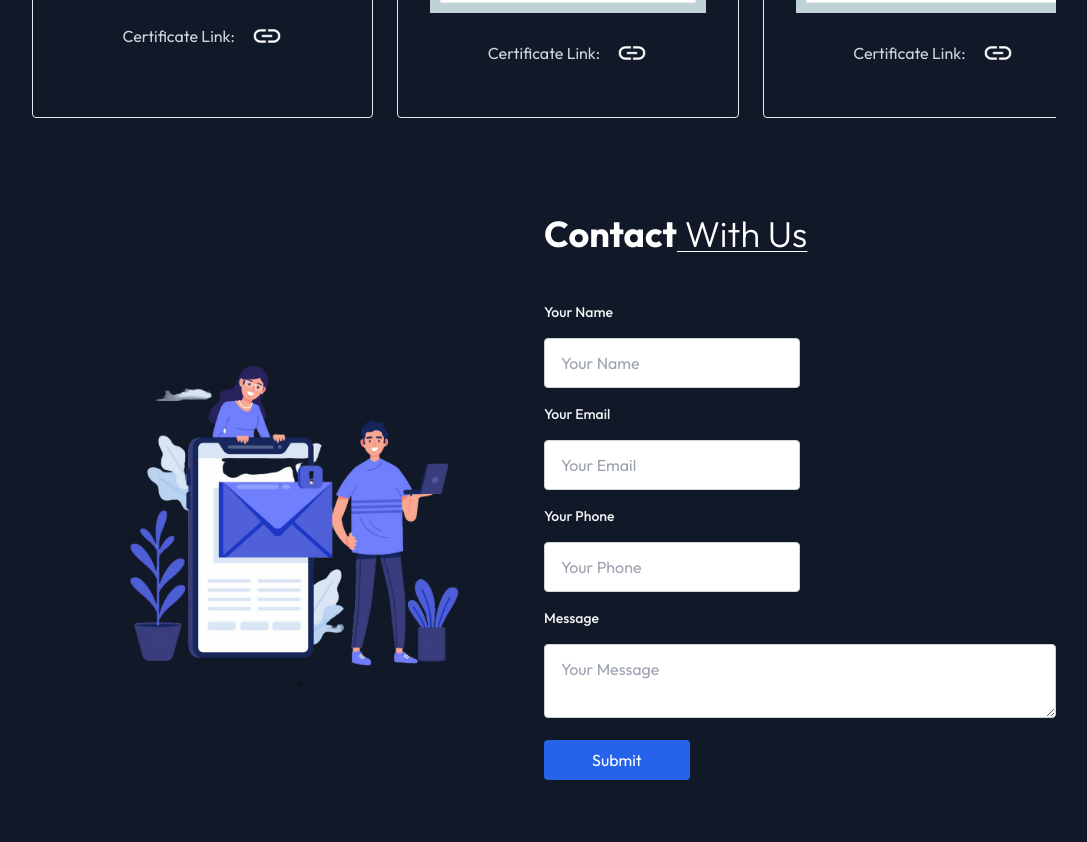
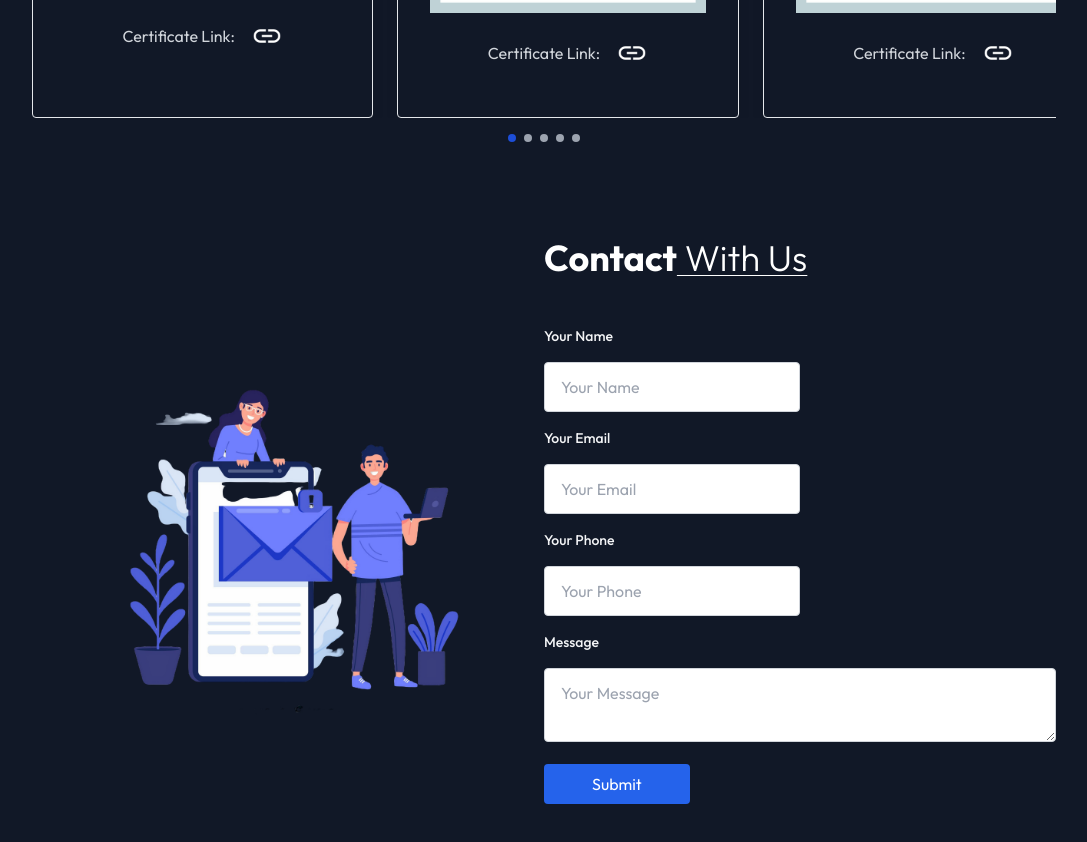
Before and after one commit to rohit-raj7/Portolio, a React (Vite) app: page / in a window 1280 px wide. Shown: the part 4040-4882 px from the top of the page, without its empty margins (96-1183 px from the left). Built offline with nearby package versions, Linux system fonts and the light colour scheme.

Commit message:
Update Certification.jsx

```diff
--- a/src/Components/Certification.jsx
+++ b/src/Components/Certification.jsx
@@ -1,12 +1,17 @@
 
-import React, { useEffect, useState } from "react";
-import { assets, projectsData } from "../assets/assets";
+
+
+import React, { useEffect, useRef, useState } from "react";
+import { projectsData } from "../assets/assets";
 import { motion } from "framer-motion";
 
 function Project() {
   const [cardsToShow, setCardsToShow] = useState(1);
+  const [activeIndex, setActiveIndex] = useState(0);
+  const scrollContainerRef = useRef(null);
 
   useEffect(() => {
+
     const updateCardsToShow = () => {
       if (window.innerWidth >= 1024) {
         setCardsToShow(Math.min(projectsData.length, 3));
@@ -21,6 +26,35 @@ function Project() {
 
     return () => window.removeEventListener("resize", updateCardsToShow);
   }, []);
+
+  useEffect(() => {
+    const handleScroll = () => {
+      const container = scrollContainerRef.current;
+      if (container) {
+        const scrollPosition = container.scrollLeft;
+        const cardWidth = container.offsetWidth / cardsToShow;
+        const newIndex = Math.round(scrollPosition / cardWidth);
+        setActiveIndex(newIndex);
+      }
+    };
+
+    const container = scrollContainerRef.current;
+    container?.addEventListener("scroll", handleScroll);
+
+    return () => container?.removeEventListener("scroll", handleScroll);
+  }, [cardsToShow]);
+
+  const handleDotClick = (index) => {
+    setActiveIndex(index);
+    const container = scrollContainerRef.current;
+    if (container) {
+      const cardWidth = container.offsetWidth / cardsToShow;
+      container.scrollTo({
+        left: index * cardWidth,
+        behavior: "smooth",
+      });
+    }
+  };
 
   return (
     <motion.div
@@ -41,12 +75,19 @@ function Project() {
         Please go through the Certification given below.
       </p>
 
-      <div className="overflow-x-auto flex gap-6 scrollbar-thin scrollbar-thumb-gray-500 scrollbar-track-gray-200">
+      <div
+        ref={scrollContainerRef}
+        className="overflow-x-auto flex gap-6 scrollbar-thin scrollbar-thumb-gray-500 scrollbar-track-gray-200"
+        style={{ scrollSnapType: "x mandatory" }}
+      >
         {projectsData.map((project, index) => (
           <div
             key={index}
             className="flex-shrink-0 max-w-[300px] sm:max-w-[350px] md:max-w-[400px] border shadow-lg rounded px-6 sm:px-8 py-8 sm:py-12 text-start hover:bg-gray-800"
-            style={{ flex: `0 0 ${100 / cardsToShow}%` }}
+            style={{
+              flex: `0 0 ${100 / cardsToShow}%`,
+              scrollSnapAlign: "start",
+            }}
           >
             <div className="flex flex-col gap-2">
               <h2 className="text-xl text-gray-200 font-medium">
@@ -71,8 +112,102 @@ function Project() {
           </div>
         ))}
       </div>
+
+      {/* Dot navigation */}
+      <div className="flex justify-center mt-4">
+        {projectsData.map((_, index) => (
+          <span
+            key={index}
+            onClick={() => handleDotClick(index)}
+            className={`h-2 w-2 mx-1 rounded-full cursor-pointer ${
+              activeIndex === index ? "bg-blue-700" : "bg-gray-400"
+            }`}
+          ></span>
+        ))}
+      </div>
     </motion.div>
   );
 }
 
 export default Project;
+
+
+
+
+// import React, { useEffect, useState } from "react";
+// import { assets, projectsData } from "../assets/assets";
+// import { motion } from "framer-motion";
+
+// function Project() {
+//   const [cardsToShow, setCardsToShow] = useState(1);
+
+//   useEffect(() => {
+//     const updateCardsToShow = () => {
+//       if (window.innerWidth >= 1024) {
+//         setCardsToShow(Math.min(projectsData.length, 3));
+//       } else if (window.innerWidth >= 768) {
+//         setCardsToShow(2);
+//       } else {
+//         setCardsToShow(1);
+//       }
+//     };
+//     updateCardsToShow();
+//     window.addEventListener("resize", updateCardsToShow);
+
+//     return () => window.removeEventListener("resize", updateCardsToShow);
+//   }, []);
+
+//   return (
+//     <motion.div
+//       id="Certification"
+//       className="container mx-auto py-4 pt-20 px-6 md:px-20 lg:px-32 py-20 w-full"
+//       initial={{ y: -30, opacity: 0 }}
+//       whileInView={{ y: 0, opacity: 1 }}
+//       viewport={{ once: false, amount: 0.5 }}
+//       transition={{ duration: 0.75, delay: 0.1 }}
+//     >
+//       <h1 className="text-2xl sm:text-4xl font-bold mb-2 text-center">
+//         Certification{" "}
+//         <span className="underline underline-offset-4 decoration-1 font-light">
+//           Achieved
+//         </span>
+//       </h1>
+//       <p className="text-center text-gray-500 mb-8 max-w-80 mx-auto">
+//         Please go through the Certification given below.
+//       </p>
+
+//       <div className="overflow-x-auto flex gap-6 scrollbar-thin scrollbar-thumb-gray-500 scrollbar-track-gray-200">
+//         {projectsData.map((project, index) => (
+//           <div
+//             key={index}
+//             className="flex-shrink-0 max-w-[300px] sm:max-w-[350px] md:max-w-[400px] border shadow-lg rounded px-6 sm:px-8 py-8 sm:py-12 text-start hover:bg-gray-800"
+//             style={{ flex: `0 0 ${100 / cardsToShow}%` }}
+//           >
+//             <div className="flex flex-col gap-2">
+//               <h2 className="text-xl text-gray-200 font-medium">
+//                 {project.title}
+//               </h2>
+//               <img
+//                 className="w-13 h-13 mr-auto mb-4"
+//                 src={project.image}
+//                 alt={project.title}
+//               />
+//             </div>
+//             <div className="flex flex-row justify-center items-center gap-4 mt-2">
+//               <p className="text-gray-300">Certificate Link:</p>
+//               <a href={project.src} target="_blank" rel="noopener noreferrer">
+//                 <img
+//                   src={project.links_img}
+//                   alt="Project Link"
+//                   className="w-8 h-8 bg-transparent"
+//                 />
+//               </a>
+//             </div>
+//           </div>
+//         ))}
+//       </div>
+//     </motion.div>
+//   );
+// }
+
+// export default Project;
```
